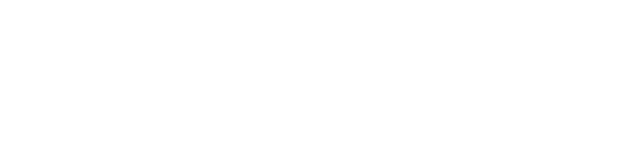
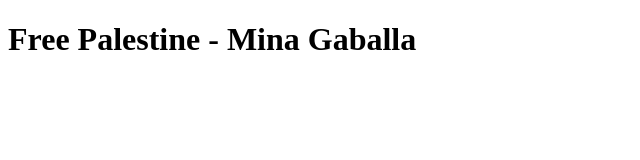
Before and after one commit to mina-gaballa/pipeline_1, a plain HTML site: page index.html in a window 1280 px wide. Shown: the whole page, without its empty margins (0-640 px from the left). Drawn offline with Linux system fonts and the light colour scheme.

Commit message:
Update index.html

```diff
--- a/index.html
+++ b/index.html
@@ -1,11 +1,13 @@
+
 <!DOCTYPE html>
 <html lang="en">
 <head>
     <meta charset="UTF-8">
+    <meta http-equiv="X-UA-Compatible" content="IE=edge">
     <meta name="viewport" content="width=device-width, initial-scale=1.0">
-    <title>Document</title>
+    <title>Free Palestine</title>
 </head>
 <body>
-
+    <h1>Free Palestine - Mina Gaballa</h1>
 </body>
 </html>
```
